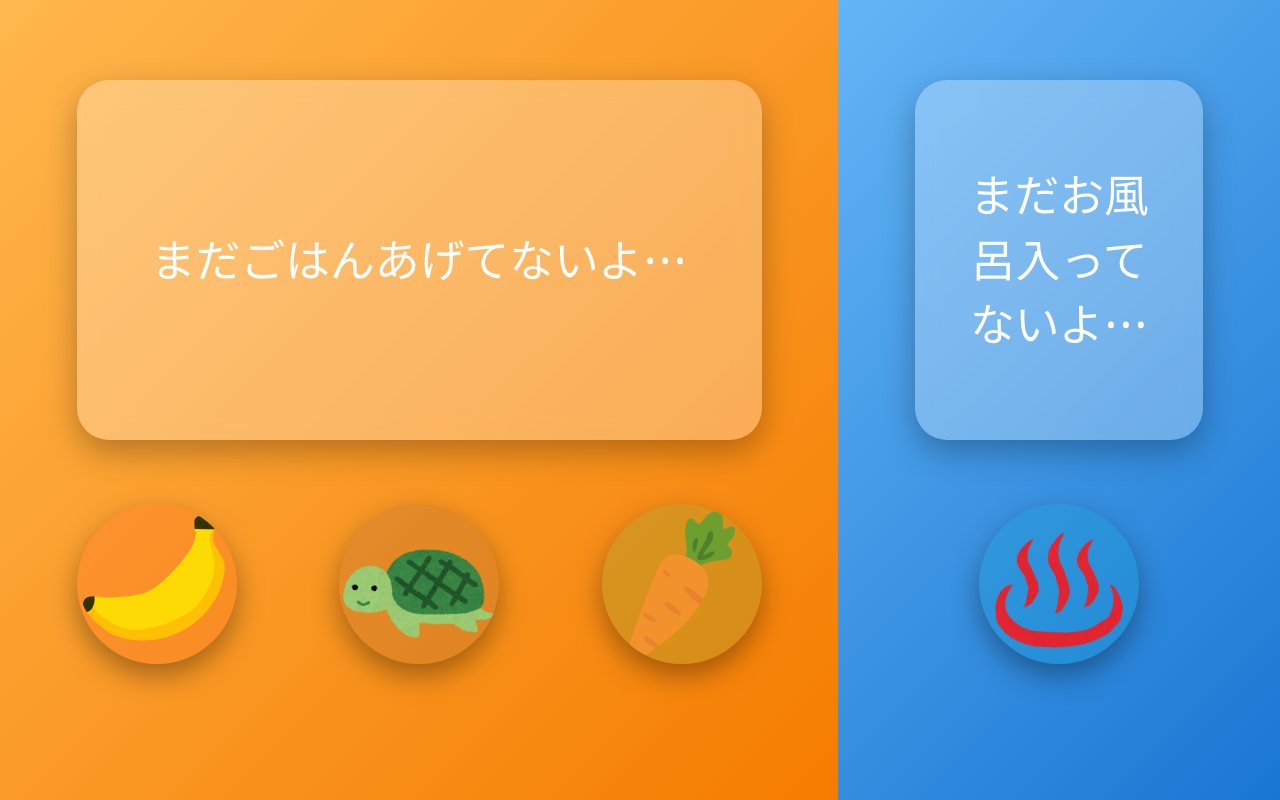
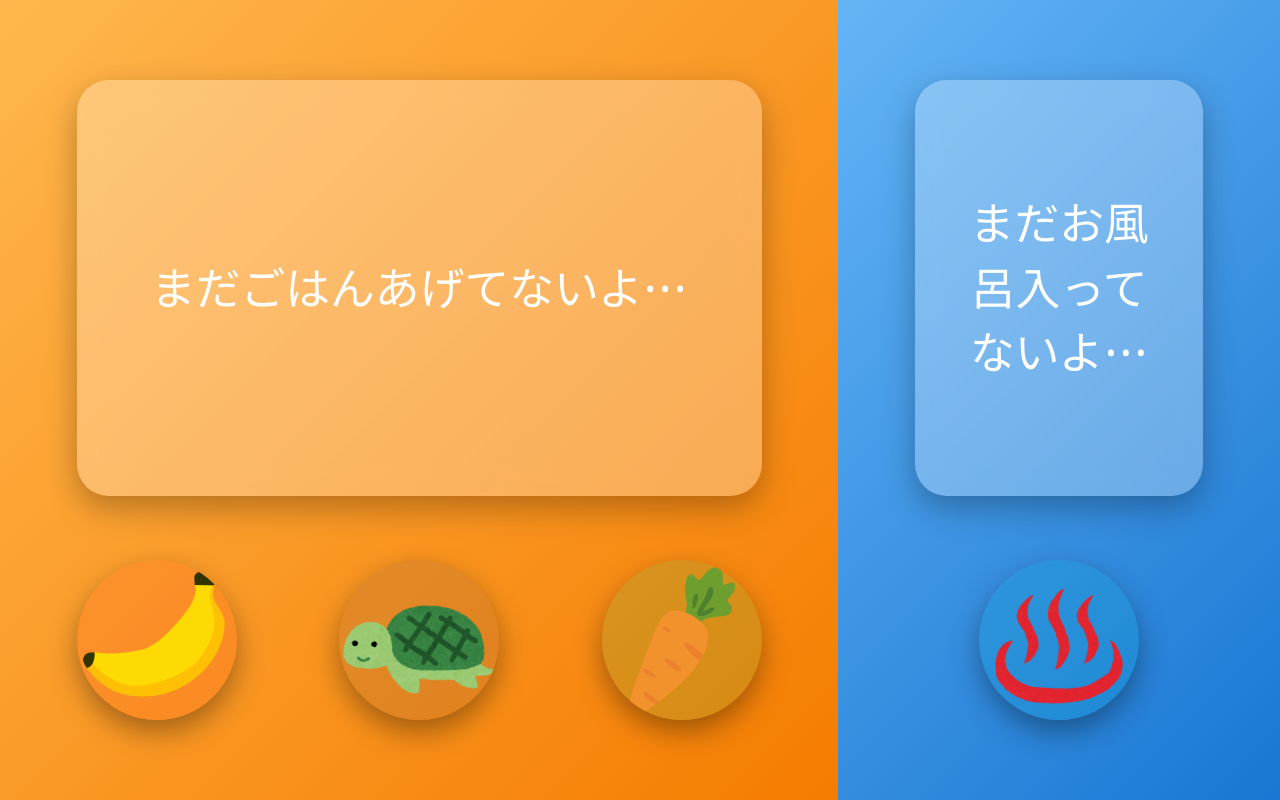
Before and after one commit to Shotaro-SSS/turtle-care, a plain HTML site: page index.html in a window 1280 px wide. Drawn offline with Linux system fonts and the light colour scheme.

```diff
--- a/script.js
+++ b/script.js
@@ -2,12 +2,12 @@
     if (!lastTime) return '';
 
     const diff = Date.now() - new Date(lastTime).getTime();
-    const days    = Math.floor(diff / 86400000);
+    // const days    = Math.floor(diff / 86400000);
     const hours   = Math.floor((diff % 86400000) / 3600000);
     const minutes = Math.floor((diff % 3600000) / 60000);
 
     let parts = [];
-    if (days > 0)    parts.push(`${days}日`);
+    // if (days > 0)    parts.push(`${days}日`);
     if (hours > 0)   parts.push(`${hours}時間`);
     if (parts.length === 0 && minutes > 0) parts.push(`${minutes}分`);
 
--- a/styles.css
+++ b/styles.css
@@ -46,11 +46,6 @@
     box-shadow: 0 12px 32px rgba(0,0,0,0.28);
     margin: 5vh 0 3vh;
     text-align: center;
-
-    /* 追加・修正部分 */
-    max-height: 45vh;               /* ← ここで最大高さを制限（タブレット横持ち想定） */
-    overflow-y: auto;               /* 長くなったら縦スクロール可能に */
-    -webkit-overflow-scrolling: touch;  /* iOSでスムーズスクロール */
 }
 
 .status-text {
```
